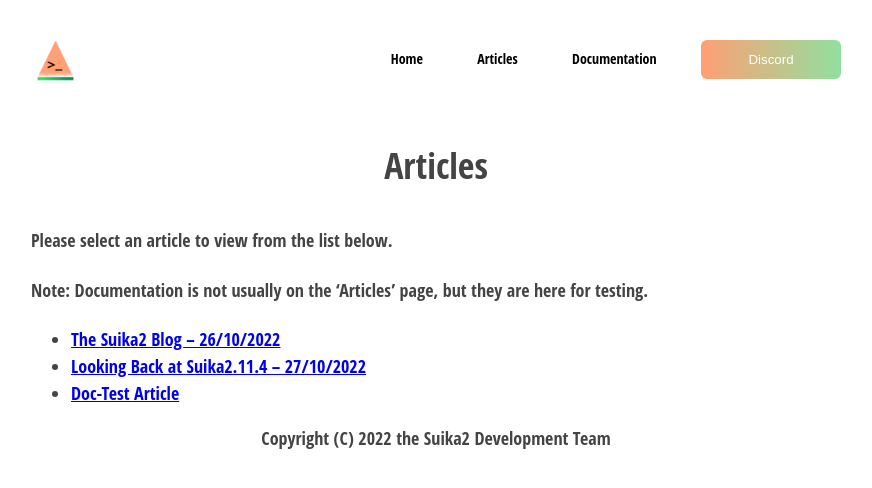
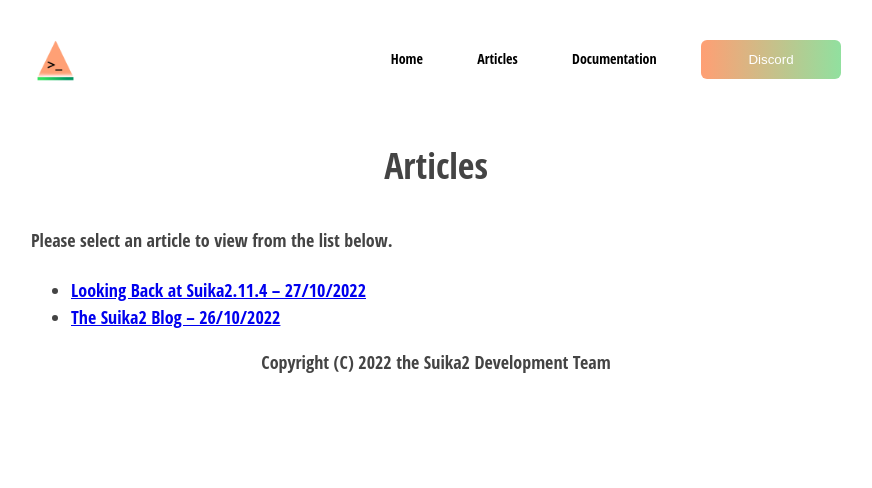
Before and after one commit to suika2engine/suika2engine.github.io, a Jekyll site: the page built from articles.md, in a window 1280 px wide. Shown: the top 488 px of the page, without its empty margins (204-1076 px from the left). Built offline with Jekyll 4.4.1, drawn with Linux system fonts in a browser that asks for light colours; our own code applies the rules of GitHub Pages for plain Markdown files.

Commit message:
Update articles.md

```diff
--- a/articles.md
+++ b/articles.md
@@ -6,8 +6,5 @@
 
 Please select an article to view from the list below.
 
-**Note:** Documentation is not usually on the 'Articles' page, but they are here for testing.
-
+* [Looking Back at Suika2.11.4 – 27/10/2022](/articles/27-10-2022-looking-back-at-suika2.11.4)
 * [The Suika2 Blog – 26/10/2022](/articles/26-10-2022-the-suika2-blog)
-* [Looking Back at Suika2.11.4 – 27/10/2022](/articles/27-10-2022-looking-back-at-suika2.11.4)
-* [Doc-Test Article](/docs/doc-test)
```
